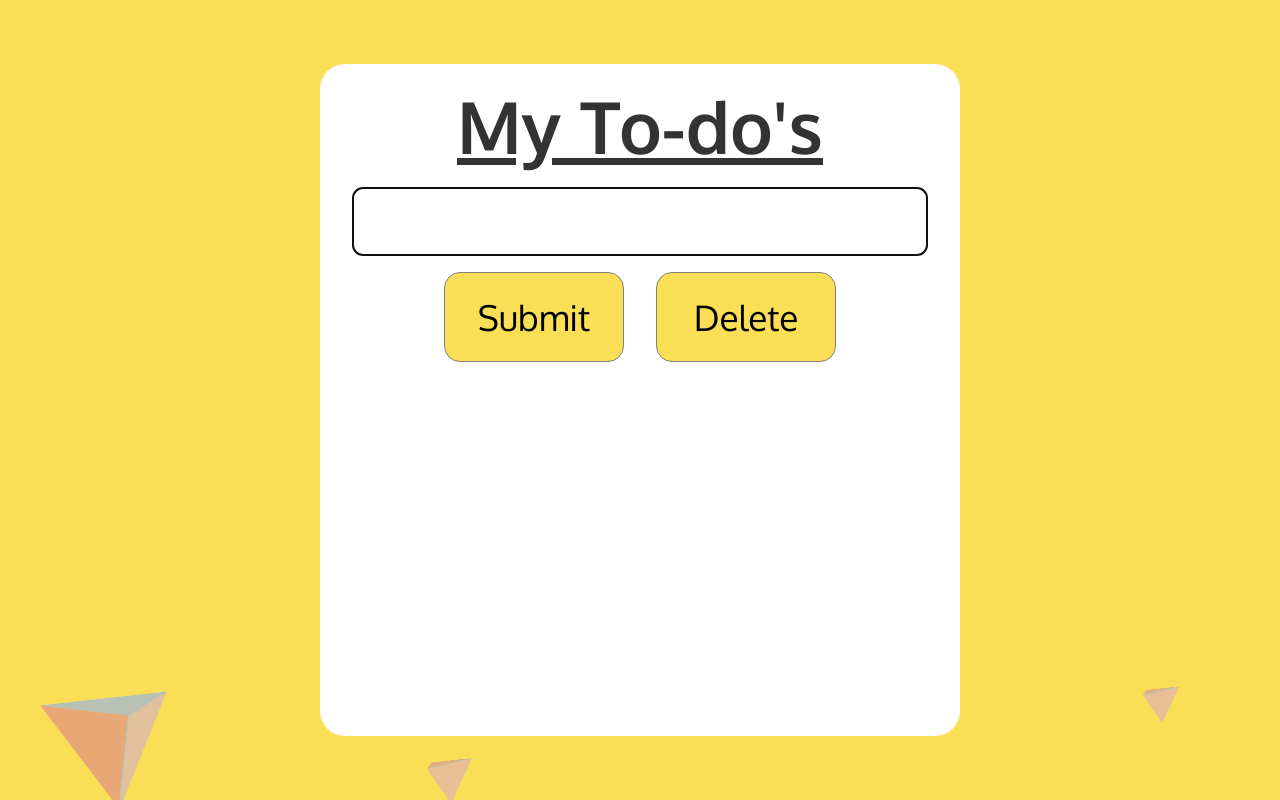
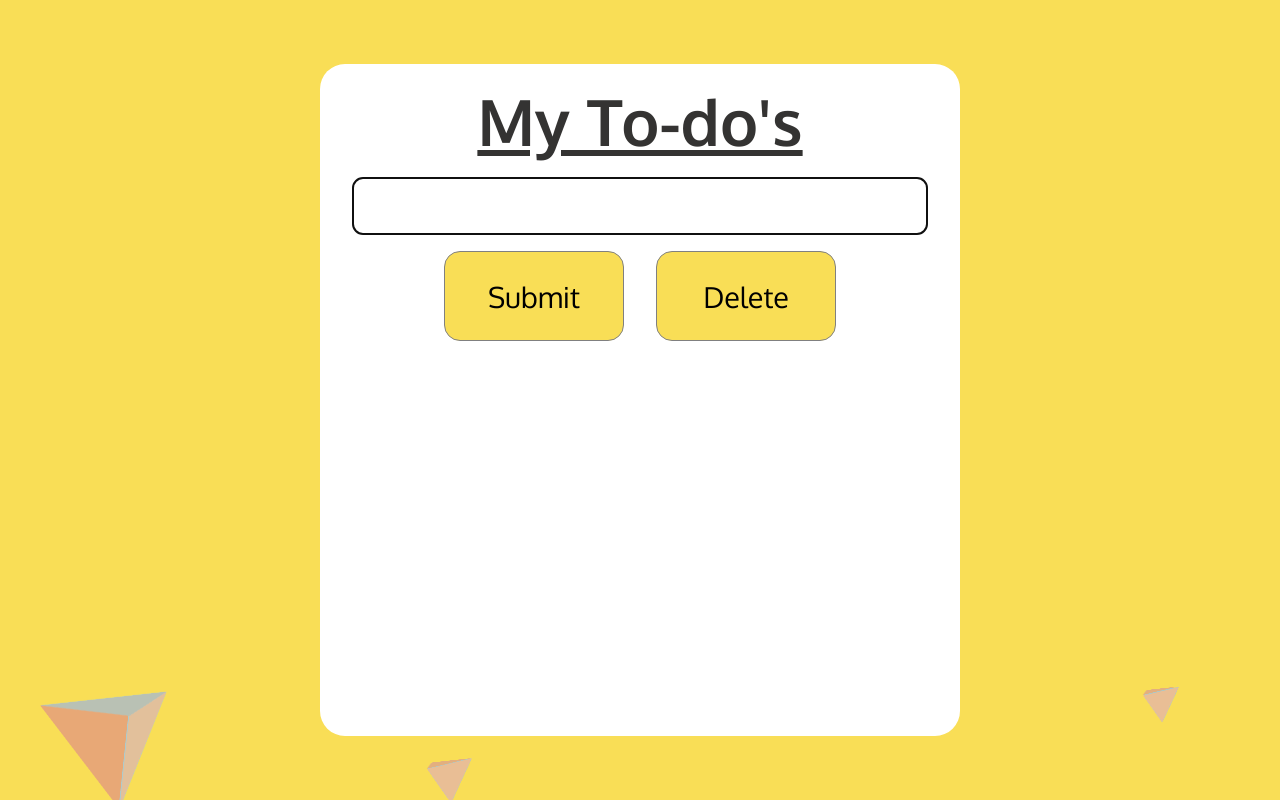
Before and after one commit to MusicShaun/Todo-List, a React (Create React App) app: page / in a window 1280 px wide. Built offline with nearby package versions, Linux system fonts and the light colour scheme.

Commit message:
font adjustments

```diff
--- a/src/AddTodos.jsx
+++ b/src/AddTodos.jsx
@@ -82,7 +82,7 @@ const Wrapper = styled.div`
 `;
 const H1 = styled.h1`
   text-align: center;
-  font-size: 6rem;
+  font-size: 4.5rem;
   padding: 0;
   margin: 1rem 1rem 0rem 1rem;
   width: 90%;
@@ -92,10 +92,10 @@ const H1 = styled.h1`
     font-size: 2rem;
   }
   ${device.tablet} {
-    font-size: 3rem;
+    font-size: 2.5rem;
   }
   ${device.desktop} {
-    font-size: 4.5rem;
+    font-size: 4rem;
   }
 `;
 const AddForm = styled.form`
@@ -109,7 +109,7 @@ const Input = styled.input`
   padding: 0.6rem;
   border: 1px solid grey;
   border-radius: 10px;
-  font-size: 2.6rem;
+  font-size: 2rem;
 
   @media screen and (max-width: 700px) {
     padding: 0.3rem;
@@ -119,10 +119,10 @@ const Input = styled.input`
     font-size: 1rem;
   }
   ${device.tablet} {
-    font-size: 1.5rem;
+    font-size: 1.4rem;
   }
   ${device.desktop} {
-    font-size: 2.4rem;
+    font-size: 1.8rem;
   }
 `;
 const Buttons = styled.div`
@@ -139,19 +139,19 @@ const Button = styled.button`
   border: 1px solid grey;
   border-radius: 16px;
   transition: 0.1s ease-out;
-  font-size: 2.5rem;
+  font-size: 2rem;
   ${device.mobile} {
     font-size: 1rem;
     width: 100px;
   height: 50px;
   }
   ${device.tablet} {
-    font-size: 1.5rem;
+    font-size: 1.4rem;
     width: 140px;
   height: 70px;
   }
   ${device.desktop} {
-    font-size: 2.2rem;
+    font-size: 1.8rem;
     width: 180px;
   height: 90px;
   }
--- a/src/Todos.jsx
+++ b/src/Todos.jsx
@@ -99,9 +99,9 @@ const Div = styled.div`
     font-size: 1rem;
   }
   ${device.tablet} {
-    font-size: 1.5rem;
+    font-size: 1.4rem;
   }
   ${device.desktop} {
-    font-size: 2.4rem;
+    font-size: 2rem;
   }
 `;
```
